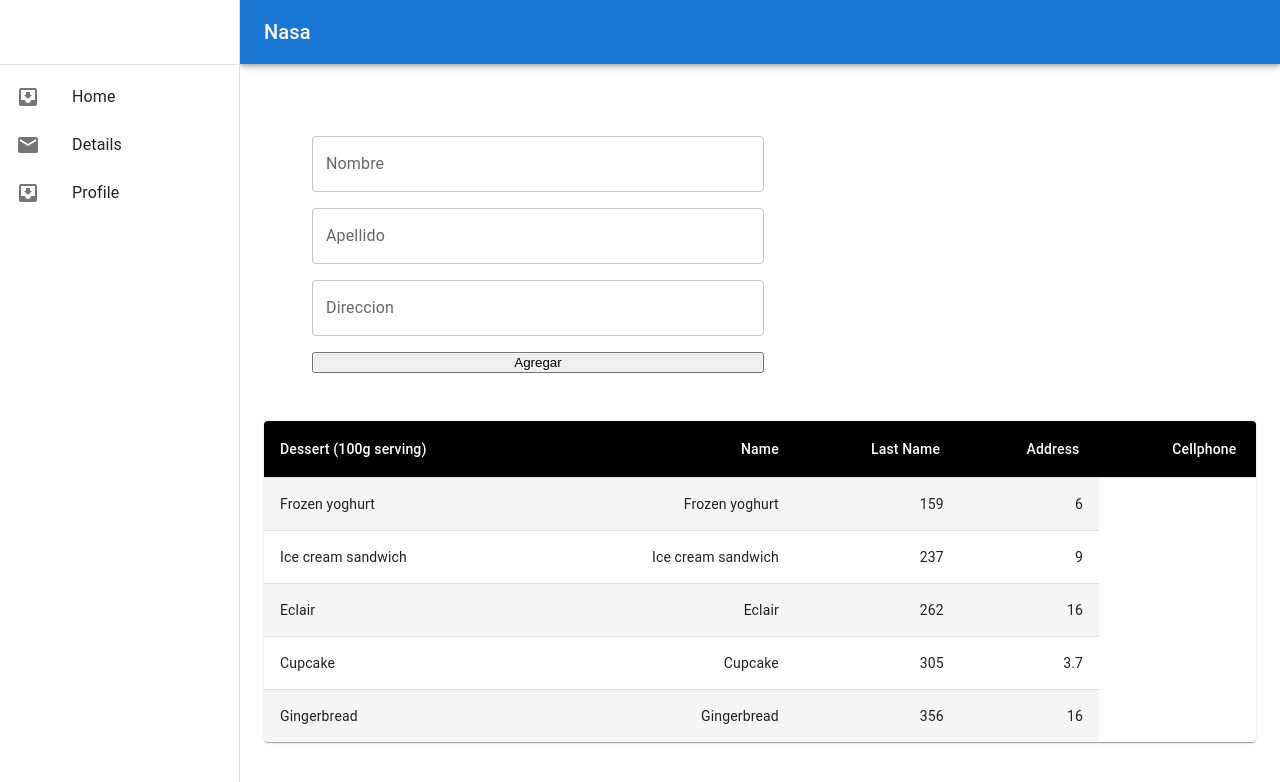
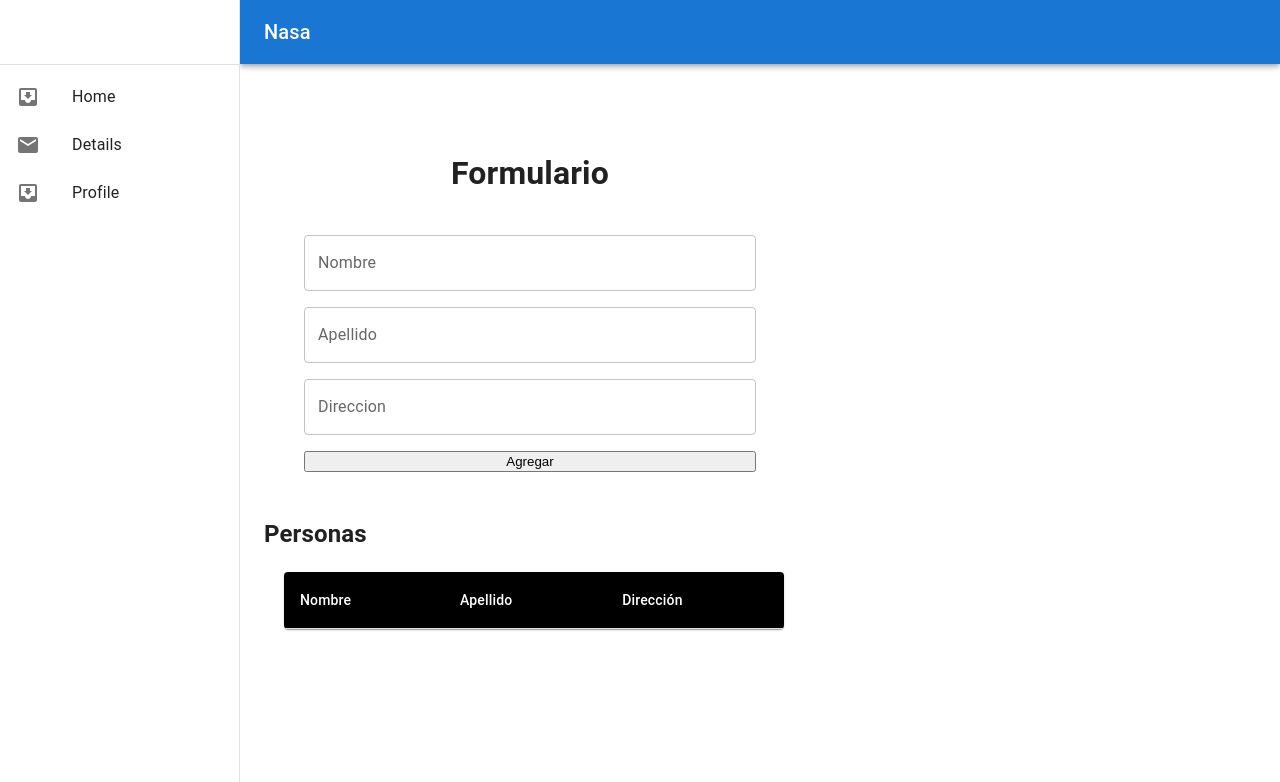
Before and after one commit to hamc417/nasamars, a React (Create React App) app: page /profile in a window 1280 px wide. Shown: the top 782 px of the page. Built offline with nearby package versions, Linux system fonts and the light colour scheme.

Commit message:
form style, Tableuser

```diff
--- a/src/components/TableUser/TablerUser.tsx
+++ b/src/components/TableUser/TablerUser.tsx
@@ -1,13 +1,9 @@
+import { Table, TableBody, TableCell, TableContainer, TableHead, TableRow, Paper } from '@mui/material';
 import * as React from 'react';
 import { styled } from '@mui/material/styles';
-import Table from '@mui/material/Table';
-import TableBody from '@mui/material/TableBody';
-import TableCell, { tableCellClasses } from '@mui/material/TableCell';
-import TableContainer from '@mui/material/TableContainer';
-import TableHead from '@mui/material/TableHead';
-import TableRow from '@mui/material/TableRow';
-import Paper from '@mui/material/Paper';
-import {ITableUser} from './interface'
+import { tableCellClasses } from '@mui/material/TableCell';
+import {ITableDataProps} from './interface'
+
 
 const StyledTableCell = styled(TableCell)(({ theme }) => ({
   [`&.${tableCellClasses.head}`]: {
@@ -29,53 +25,31 @@ const StyledTableRow = styled(TableRow)(({ theme }) => ({
   },
 }));
 
-function createData(
-  name: string,
-  calories: number,
-  fat: number,
-  carbs: number,
-  protein: number,
-) {
-  return { name, calories, fat, carbs, protein };
-}
 
-const rows = [
-  createData('Frozen yoghurt', 159, 6.0, 24, 4.0),
-  createData('Ice cream sandwich', 237, 9.0, 37, 4.3),
-  createData('Eclair', 262, 16.0, 24, 6.0),
-  createData('Cupcake', 305, 3.7, 67, 4.3),
-  createData('Gingerbread', 356, 16.0, 49, 3.9),
-];
-
- const CustomizedTables=()=> {
-    return (
-    <TableContainer component={Paper}>
-      <Table sx={{ minWidth: 700 }} aria-label="customized table">
+const TableData = ({ data }: ITableDataProps) => {
+  return (
+    <TableContainer component={Paper} style={{ width: '500px', margin: '20px' }}>
+      <Table aria-label="customized table">
         <TableHead>
-          <TableRow>
-            <StyledTableCell>Dessert (100g serving)</StyledTableCell>
-            <StyledTableCell align="right">Name</StyledTableCell>
-            <StyledTableCell align="right">Last Name&nbsp;</StyledTableCell>
-            <StyledTableCell align="right">Address&nbsp;</StyledTableCell>
-            <StyledTableCell align="right">Cellphone&nbsp;</StyledTableCell>
+          <TableRow >
+            <StyledTableCell>Nombre</StyledTableCell>
+            <StyledTableCell>Apellido</StyledTableCell>
+            <StyledTableCell>Dirección</StyledTableCell>
           </TableRow>
         </TableHead>
         <TableBody>
-          {rows.map((row) => (
-            <StyledTableRow key={row.name}>
-              <StyledTableCell component="th" scope="row">
-                {row.name}
-              </StyledTableCell>
-              <StyledTableCell align="right">{row.name}</StyledTableCell>
-              <StyledTableCell align="right">{row.calories}</StyledTableCell>
-              <StyledTableCell align="right">{row.fat}</StyledTableCell>
-              {/* <StyledTableCell align="right">{row.protein}</StyledTableCell> */}
+          {data.map((row, index) => (
+
+            <StyledTableRow key={index}>
+              <StyledTableCell>{row.name}</StyledTableCell>
+              <StyledTableCell>{row.lastname}</StyledTableCell>
+              <StyledTableCell>{row.address}</StyledTableCell>
             </StyledTableRow>
           ))}
         </TableBody>
       </Table>
     </TableContainer>
   );
-}
+};
 
-export default CustomizedTables
+export default TableData;
--- a/src/components/TableUser/index.jsx
+++ b/src/components/TableUser/index.jsx
@@ -1,3 +1,3 @@
-import CustomizedTables from './TablerUser'
+import TableData from './TablerUser'
 
-export {CustomizedTables}
+export {TableData}
--- a/src/pages/profile/Profile.tsx
+++ b/src/pages/profile/Profile.tsx
@@ -1,88 +1,73 @@
-import { TextField, Grid, Box } from "@mui/material";
-import { useForm } from "react-hook-form";
-import {CustomizedTables} from '../../components/TableUser'
+import { useState } from 'react';
+import { useForm } from 'react-hook-form';
+import { Box, TextField } from '@mui/material';
+import {TableData} from '../../components/TableUser';
+import { IFormData } from './interface';
+
+
 
 const Profile = () => {
   const {
     register,
     handleSubmit,
-    watch,
     formState: { errors },
     reset,
-  } = useForm();
+  } = useForm<IFormData>();
 
-  const onSubmit = (data: any) => {
-    const Data = data;
-    {reset()}
-  console.log(Data)
-  console.log(Data.lastname) };
+  const [data, setData] = useState<IFormData[]>([]);
 
-  const Datalist = [
-    {
-      nombre: "Data.name",
-      Apellido: "Data.lastname",
-      Direccion: "Data.address"
+  const onSubmit = (formData: IFormData) => {
+    setData((prevData: IFormData[]) => [...prevData, formData]);
+    reset();
+  };
 
-    }
-  ]
+  return (
+    <>
 
 
 
-
-  console.log(watch("name")); // watch input value by passing the name of it
-
-
-  return (
-    <>
-    {/* "handleSubmit" will validate your inputs before invoking "onSubmit" */}
         <form onSubmit={handleSubmit(onSubmit)}>
-
-
-      {/* register your input into the hook by invoking the "register" function */}
-
         <Box
           sx={{
             display: 'flex',
             alignItems: 'flex-center',
             flexDirection: 'column',
+            textAlign: 'center',
             p: 3,
-          m: 3,
+            m: 2,
             gap: 2,
             width: 500,
 
           }}
         >
-
+          <h1>Formulario</h1>
           <TextField
             id="outlined-required"
             label="Nombre"
             placeholder="Ingrese nombre"
-        {...register("name", { required: true })}
+            {...register('name', { required: true })}
           />
           {errors.name && <span>This name field is required</span>}
           <TextField
             id="outlined-required"
             label="Apellido"
             placeholder="Ingrese Apellido"
-        {...register("lastname", { required: true })}
+            {...register('lastname', { required: true })}
           />
           {errors.lastname && <span>This lastname field is required</span>}
 
-      <TextField
-        id="outlined-required"
-        label="Direccion"
-        placeholder="Ingrese direccion"
-        {...register("address")}
-      />
+          <TextField id="outlined-required" label="Direccion" placeholder="Ingrese direccion" {...register('address')} />
 
-      <input type="submit" value="Agregar" max-width={2} />
-
+          <input type="submit" value="Agregar" />
         </Box>
-
 
       </form>
 
-<CustomizedTables/>
+
+          <h2>Personas</h2>
+
+
+      <TableData data={data} />
     </>
   );
 };
```
Also changed, not shown: src/components/TableUser/interface.ts (+8 -6 lines), src/pages/profile/interface.ts (+3 -25 lines). Lines whose indentation alone changed are shown as unchanged.
